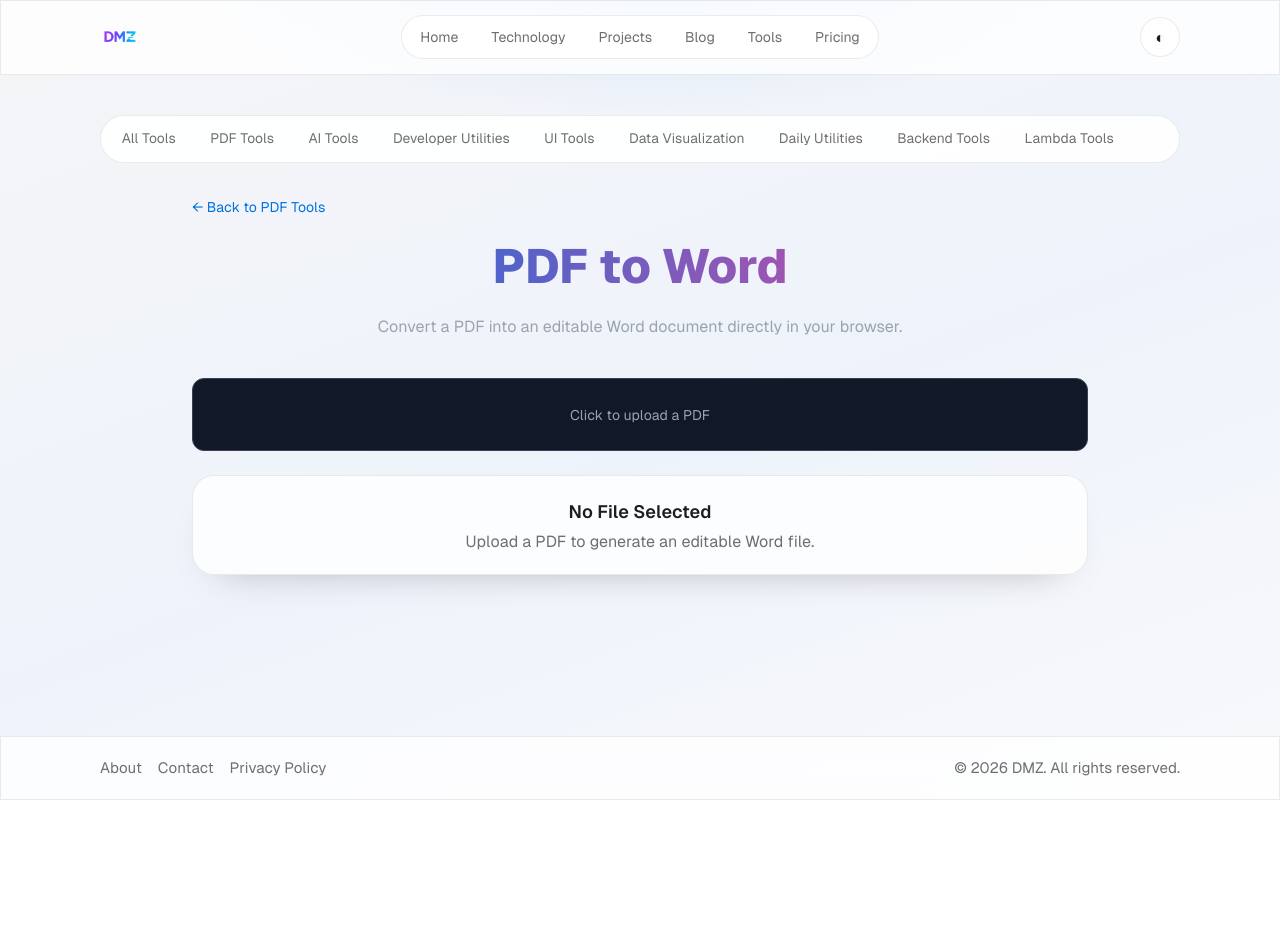
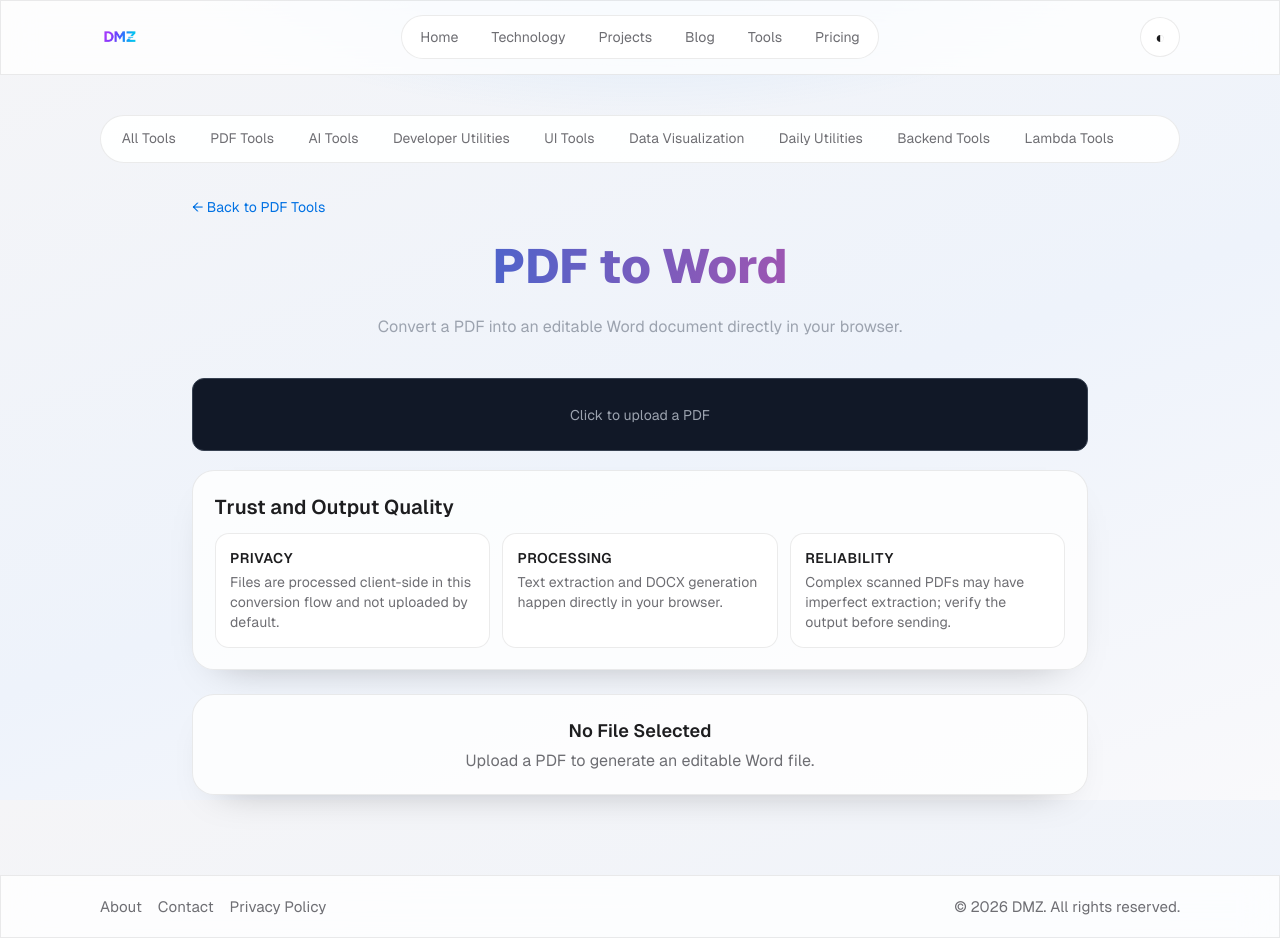
Before and after one commit to kalyanar4/project-space, a Next.js app: page /tools/pdf/pdf-to-word in a window 1280 px wide. Before the commit the page ends 800 px from the top, so only its background shows below. Built offline with nearby package versions, Linux system fonts and the light colour scheme.

Commit message:
Implement Week 2.1 trust signals and post-success next actions

```diff
--- a/app/globals.css
+++ b/app/globals.css
@@ -409,6 +409,17 @@ form textarea::placeholder {
   color: var(--muted);
 }
 
+.trust-signals {
+  margin-top: 1.2rem;
+}
+
+.trust-card {
+  border: 1px solid var(--border);
+  border-radius: 14px;
+  padding: 0.9rem;
+  background: var(--surface-strong);
+}
+
 ul,
 li {
   list-style: none;
--- a/app/tools/ai/text-generator/page.tsx
+++ b/app/tools/ai/text-generator/page.tsx
@@ -5,6 +5,8 @@ import Link from "next/link";
 import ToolsNav from "../../ToolsNav";
 import { EmptyState, ErrorState, LoadingState } from "@/components/FlowStates";
 import PostSuccessEmailCapture from "@/components/PostSuccessEmailCapture";
+import ToolTrustSignals from "@/components/ToolTrustSignals";
+import ToolNextActions from "@/components/ToolNextActions";
 import { trackEvent } from "@/lib/analytics";
 
 export default function TextGeneratorPage() {
@@ -76,6 +78,12 @@ export default function TextGeneratorPage() {
           </div>
         </div>
 
+        <ToolTrustSignals
+          privacyNote="Prompts are processed securely for generation and are not shown publicly."
+          processingNote="This workflow runs via our AI API backend to generate model responses."
+          reliabilityNote="If generation fails, retry with a shorter and more specific prompt."
+        />
+
         <div className="mt-6">
           {loading && (
             <LoadingState
@@ -97,6 +105,21 @@ export default function TextGeneratorPage() {
             <section className="glass-card reveal-fade-up">
               <h2 className="text-xl font-semibold mb-3">Result</h2>
               <p className="whitespace-pre-line text-muted">{result}</p>
+              <ToolNextActions
+                sourceToolId="ai_text_generator"
+                actions={[
+                  {
+                    title: "Try Split PDF",
+                    description: "Break long documents into sections before creating AI summaries.",
+                    href: "/tools/pdf/split",
+                  },
+                  {
+                    title: "Generate summary with AI",
+                    description: "Run another pass with a concise summary prompt for client-ready output.",
+                    href: "/tools/ai/text-generator",
+                  },
+                ]}
+              />
               <PostSuccessEmailCapture toolId="ai_text_generator" />
             </section>
           )}
--- a/app/tools/pdf/merge/page.tsx
+++ b/app/tools/pdf/merge/page.tsx
@@ -23,6 +23,8 @@ import * as pdfjsLib from "pdfjs-dist/webpack";
 import ToolsNav from "../../ToolsNav";
 import { EmptyState, ErrorState, LoadingState } from "@/components/FlowStates";
 import PostSuccessEmailCapture from "@/components/PostSuccessEmailCapture";
+import ToolTrustSignals from "@/components/ToolTrustSignals";
+import ToolNextActions from "@/components/ToolNextActions";
 import { trackEvent } from "@/lib/analytics";
 
 pdfjsLib.GlobalWorkerOptions.workerSrc =
@@ -178,6 +180,12 @@ export default function MergePDFPage() {
           </label>
         </div>
 
+        <ToolTrustSignals
+          privacyNote="Your files stay in the browser and are not uploaded by this merge workflow."
+          processingNote="PDF merge operations execute locally in your browser session."
+          reliabilityNote="For best results, use standard PDFs and keep total file size reasonable."
+        />
+
         <div className="mt-6 grid gap-4">
           {error && <ErrorState title="Merge Error" description={error} />}
 
@@ -242,6 +250,21 @@ export default function MergePDFPage() {
             >
               Download Merged PDF
             </button>
+            <ToolNextActions
+              sourceToolId="pdf_merge"
+              actions={[
+                {
+                  title: "Try Split PDF",
+                  description: "Split the merged output into page-level files for client handoff.",
+                  href: "/tools/pdf/split",
+                },
+                {
+                  title: "Generate summary with AI",
+                  description: "Summarize the merged document with AI for faster review.",
+                  href: "/tools/ai/text-generator",
+                },
+              ]}
+            />
             <PostSuccessEmailCapture toolId="pdf_merge" />
           </div>
         )}
--- a/app/tools/pdf/pdf-to-word/page.tsx
+++ b/app/tools/pdf/pdf-to-word/page.tsx
@@ -8,6 +8,8 @@ import * as pdfjsLib from "pdfjs-dist/webpack";
 import ToolsNav from "../../ToolsNav";
 import { EmptyState, ErrorState, LoadingState } from "@/components/FlowStates";
 import PostSuccessEmailCapture from "@/components/PostSuccessEmailCapture";
+import ToolTrustSignals from "@/components/ToolTrustSignals";
+import ToolNextActions from "@/components/ToolNextActions";
 import { trackEvent } from "@/lib/analytics";
 
 pdfjsLib.GlobalWorkerOptions.workerSrc =
@@ -115,6 +117,12 @@ export default function PDFToWordPage() {
           )}
         </div>
 
+        <ToolTrustSignals
+          privacyNote="Files are processed client-side in this conversion flow and not uploaded by default."
+          processingNote="Text extraction and DOCX generation happen directly in your browser."
+          reliabilityNote="Complex scanned PDFs may have imperfect extraction; verify the output before sending."
+        />
+
         <div className="mt-6 grid gap-4">
           {error && <ErrorState title="Conversion Error" description={error} />}
 
@@ -142,6 +150,21 @@ export default function PDFToWordPage() {
             >
               Download Word File
             </button>
+            <ToolNextActions
+              sourceToolId="pdf_to_word"
+              actions={[
+                {
+                  title: "Try Split PDF",
+                  description: "Split source PDFs into smaller sections before converting large files.",
+                  href: "/tools/pdf/split",
+                },
+                {
+                  title: "Generate summary with AI",
+                  description: "Paste converted text into AI Text Generator for executive summaries.",
+                  href: "/tools/ai/text-generator",
+                },
+              ]}
+            />
             <PostSuccessEmailCapture toolId="pdf_to_word" />
           </div>
         )}
--- /dev/null
+++ b/components/ToolNextActions.tsx
@@ -0,0 +1,36 @@
+import TrackedLink from "@/components/TrackedLink";
+
+interface NextAction {
+  title: string;
+  description: string;
+  href: string;
+}
+
+interface ToolNextActionsProps {
+  sourceToolId: string;
+  actions: NextAction[];
+}
+
+export default function ToolNextActions({ sourceToolId, actions }: ToolNextActionsProps) {
+  return (
+    <section className="glass-card mt-5">
+      <h3 className="text-lg font-semibold mb-3">Next Best Action</h3>
+      <div className="grid gap-3 md:grid-cols-2">
+        {actions.map((action) => (
+          <article key={action.title} className="trust-card">
+            <h4 className="text-base font-semibold mb-1">{action.title}</h4>
+            <p className="text-sm text-muted mb-3">{action.description}</p>
+            <TrackedLink
+              href={action.href}
+              className="secondary-btn"
+              eventName="tool_start"
+              eventPayload={{ tool: action.href, source: `next_action_${sourceToolId}` }}
+            >
+              {action.title}
+            </TrackedLink>
+          </article>
+        ))}
+      </div>
+    </section>
+  );
+}
--- /dev/null
+++ b/components/ToolTrustSignals.tsx
@@ -0,0 +1,31 @@
+interface ToolTrustSignalsProps {
+  privacyNote: string;
+  processingNote: string;
+  reliabilityNote: string;
+}
+
+export default function ToolTrustSignals({
+  privacyNote,
+  processingNote,
+  reliabilityNote,
+}: ToolTrustSignalsProps) {
+  return (
+    <section className="glass-card trust-signals">
+      <h2 className="text-xl font-semibold mb-3">Trust and Output Quality</h2>
+      <div className="grid gap-3 md:grid-cols-3">
+        <article className="trust-card">
+          <h3 className="text-sm font-semibold uppercase tracking-wide mb-1">Privacy</h3>
+          <p className="text-sm text-muted">{privacyNote}</p>
+        </article>
+        <article className="trust-card">
+          <h3 className="text-sm font-semibold uppercase tracking-wide mb-1">Processing</h3>
+          <p className="text-sm text-muted">{processingNote}</p>
+        </article>
+        <article className="trust-card">
+          <h3 className="text-sm font-semibold uppercase tracking-wide mb-1">Reliability</h3>
+          <p className="text-sm text-muted">{reliabilityNote}</p>
+        </article>
+      </div>
+    </section>
+  );
+}
```
